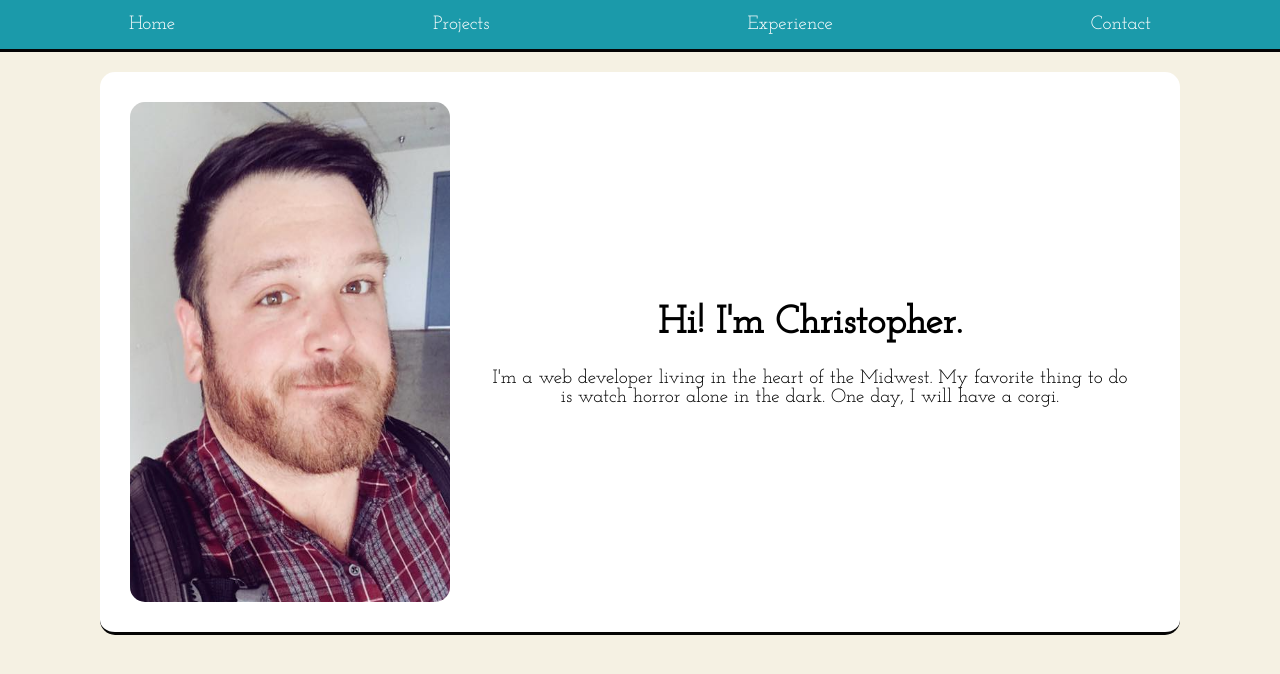
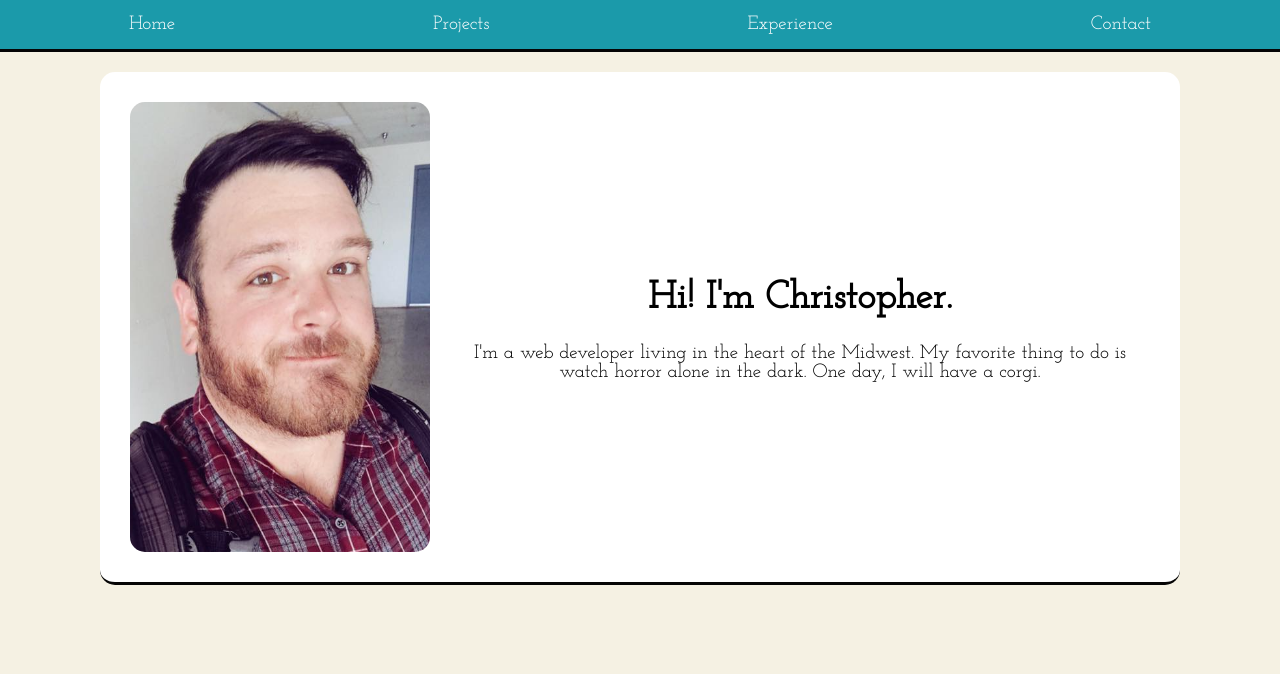
Before and after one commit to cperault/career-portfolio, a React (Create React App) app: page / in a window 1280 px wide. Shown: the top 674 px of the page. Built offline with nearby package versions, Linux system fonts and the light colour scheme.

Commit message:
fixed img sizing issue on landing page

```diff
--- a/src/Components/Landing/LandingBody.js
+++ b/src/Components/Landing/LandingBody.js
@@ -4,7 +4,7 @@ const LandingBody = () => {
     return (
         <div className="landing-body-container">
             <div className="landing-body-div">
-                <img src={Self} height="500" width="350" alt="A face portrait of Christopher wearing burgundy plaid" />
+                <img src={Self} height="450" width="300" alt="A face portrait of Christopher wearing burgundy plaid" />
                 <div className="landing-body-bio">
                     <div>
                         <h1>Hi! I'm Christopher.</h1>
--- a/src/Styling/aesthetic.css
+++ b/src/Styling/aesthetic.css
@@ -80,7 +80,7 @@ body {
 
 .landing-body-container img {
     border-radius: 15px;
-    min-width: 320px;
+    min-width: 300px;
 }
 
 .landing-body-container p {
```
